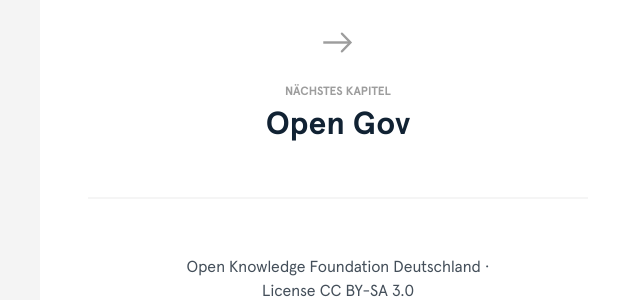
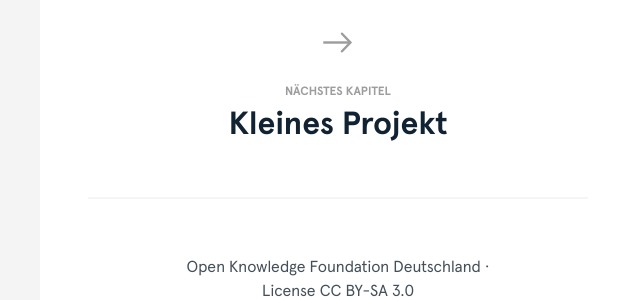
Before and after one commit to okfde/okf-pub, a Jekyll site: the page built from open-gov/fragdenstaat.md, in a window 1280 px wide. Shown: the part 3465-3765 px from the top of the page, without its empty margins (640-1280 px from the left). Built offline with Jekyll 4.4.1, drawn with Linux system fonts in a browser that asks for light colours; some web fonts are replaced.

Commit message:
find next page

```diff
--- a/_layouts/page.html
+++ b/_layouts/page.html
@@ -16,20 +16,36 @@ layout: default
         {% include chapters.html %}
       </div>
       <aside class="main__next">
+        {% assign pages = site.pages | sort:"chapter" %}
+        {% assign found = 'false' %}
+        {% assign nextp = 'foo' %}
+        {% for p in pages %}
+          {% if p.layout == 'page' %}
+            {% if found == 'true' %}
+            {% assign nextp = p %}
+            {% break %}
+          {% endif %}
+          {% if p.url == page.url %}
+            {% assign found = 'true' %}
+          {% endif %}
+          {% endif %}
+        {% endfor %}
         <hr>
-        <a class="main__next__link" href="#" href="Zum nächsten Kapitel">
+        <a class="main__next__link" href="{{ nextp.url }}"
+           href="Zum nächsten Kapitel {{ nextp.title }}">
         <p>
           <svg xmlns="http://www.w3.org/2000/svg" viewBox="0 0 100 100"
-               width="35px" height="35px" class="">
+               width="35px" height="35px" class="icon-next-chapter">
             <title>Arrow pointing right</title>
-            <path d="M10 50 H 80" fill="transparent" stroke="#9d9d9d" stroke-width="7" stroke-linecap="square"/>
+            <path d="M10 50 H 80" fill="transparent" stroke="#9d9d9d"
+                  stroke-width="7" stroke-linecap="square"/>
             <path d="M60 25 L 84 50 L 60 75"
                   fill="transparent" stroke="#9d9d9d"
                   stroke-width="7" stroke-linecap="round"/>
           </svg>
         </p>
         <p class="main__next__chapter is-uppercase is-size-7">Nächstes Kapitel</p>
-        <h2 class="main__next__title is-size-3">Open Gov</h2>
+        <h2 class="main__next__title is-size-3">{{ nextp.title }}</h2>
         </a>
         {% if site.license %}
         <hr>
--- a/_sass/_main.sass
+++ b/_sass/_main.sass
@@ -75,6 +75,11 @@ main
   &:hover,
   &:active
     color: $okf-blue
+    .icon-next-chapter
+      transform: translateX(0.2em)
 
 .main__next__license
   margin-bottom: 2.5rem
+
+.icon-next-chapter
+  transition: transform 200ms ease
```
